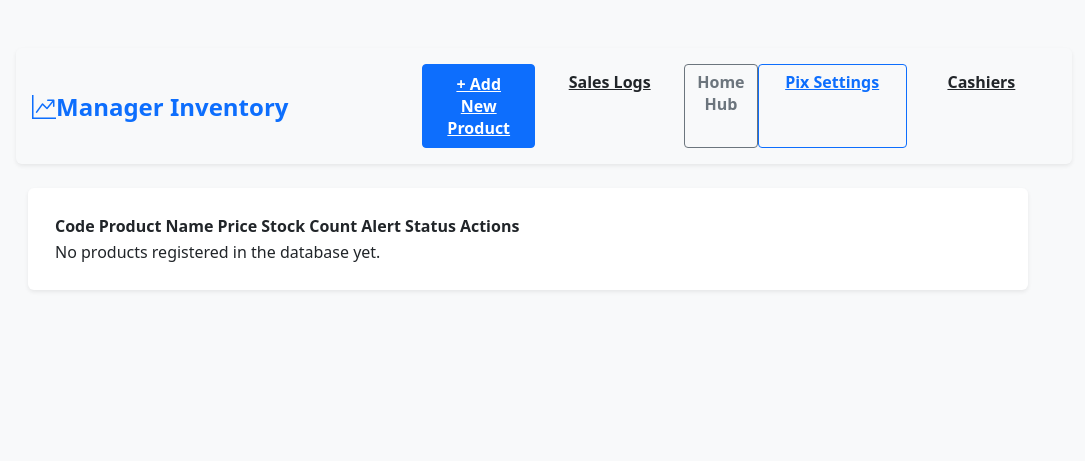
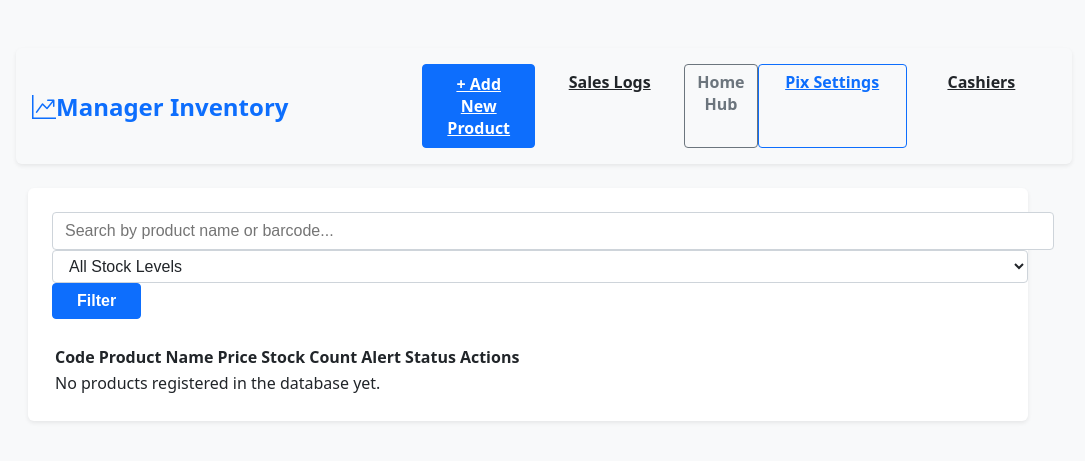
Before and after one commit to danielfreitaslemos/django-shop-inventory, a Django app: page /manager/dashboard/ in a window 1280 px wide. Shown: the top 461 px of the page, without its empty margins (112-1197 px from the left). Run offline with Django 4.2, Linux system fonts and the light colour scheme; the visitor is signed in with stand-in values (Sample User, id 1); data that the repository does not hold is empty.

Commit message:
Feature: Added search, stock level, and date filter bars to manager dashboards

```diff
--- a/inventory/templates/shop/manager_dashboard.html
+++ b/inventory/templates/shop/manager_dashboard.html
@@ -21,6 +21,26 @@
 
         <!-- Inventory Table Card -->
         <div class="card border-0 shadow-sm p-4 bg-white">
+            <!-- Search & Stock Filter Bar -->
+            <form method="GET" action="" class="row g-2 mb-4">
+                <div class="col-md-6">
+                    <input type="text" name="q" class="form-control" placeholder="Search by product name or barcode..." value="{{ search_query }}">
+                </div>
+                <div class="col-md-3">
+                    <select name="stock" class="form-control">
+                        <option value="">All Stock Levels</option>
+                        <option value="low" {% if stock_filter == 'low' %}selected{% endif %}>Low Stock Only</option>
+                        <option value="healthy" {% if stock_filter == 'healthy' %}selected{% endif %}>Healthy Stock</option>
+                    </select>
+                </div>
+                <div class="col-md-3 d-flex gap-2">
+                    <button type="submit" class="btn btn-primary w-100 fw-bold">Filter</button>
+                    {% if search_query or stock_filter %}
+                        <a href="{% url 'manager_dashboard' %}" class="btn btn-outline-secondary">Reset</a>
+                    {% endif %}
+                </div>
+            </form>
+
             <div class="table-responsive">
                 <table class="table table-hover align-middle mb-0">
                     <thead class="table-light">
--- a/inventory/views.py
+++ b/inventory/views.py
@@ -2,6 +2,7 @@ from django.contrib.auth import authenticate, login, logout
 from django.contrib.auth.decorators import login_required
 from django.contrib.auth.models import User
 from django.shortcuts import get_object_or_404, redirect, render
+from django.db.models import Q
 
 from .models import PixConfig, Product, SaleLog
 from .pix_utils import generate_pix_payload, generate_pix_svg
@@ -114,14 +115,29 @@ def product_lookup(request):
 
 
 def sales_history(request):
-    # Fetch all logs, ordered by newest transaction first
     logs = SaleLog.objects.all().order_by("-timestamp")
 
-    # Dynamically sum all historical store earnings!
+    # Search & Date Filter Parameters
+    search_query = request.GET.get("q", "").strip()
+    date_filter = request.GET.get("date", "").strip()
+
+    if search_query:
+        logs = logs.filter(
+            Q(product_name__icontains=search_query) | Q(product_code__icontains=search_query)
+        )
+
+    if date_filter:
+        logs = logs.filter(timestamp__date=date_filter)
+
     grand_total_revenue = sum(log.total_price for log in logs)
 
-    context = {"logs": logs, "grand_total": grand_total_revenue}
-    return render(request, "shop/sales_history.html", context)
+    return render(request, "shop/sales_history.html", {
+        "logs": logs,
+        "grand_total": grand_total_revenue,
+        "search_query": search_query,
+        "date_filter": date_filter,
+    })
+
 
 
 def add_product(request):
@@ -144,25 +160,35 @@ def add_product(request):
 
 
 def manager_dashboard(request):
-    # 1. Handle Deletion (The D in CRUD)
-    # If the manager clicks delete, a POST request will pass 'delete_id'
+    threshold = 5
+
     if request.method == "POST" and "delete_id" in request.POST:
-        product_id = request.POST.get("delete_id")
-        product_to_delete = get_object_or_404(Product, id=product_id)
-        product_to_delete.delete()  # Permanently drops the row from the database!
-        return redirect("manager_dashboard")  # Refresh the page to show it's gone
+        product_to_delete = get_object_or_404(Product, id=request.POST.get("delete_id"))
+        product_to_delete.delete()
+        return redirect("manager_dashboard")
 
-    # 2. Fetch all products to display on the dashboard
-    all_products = Product.objects.all()
+    products = Product.objects.all().order_by("name")
 
-    # 3. Define what "Low Stock" means (e.g., fewer than 5 units remaining)
-    LOW_STOCK_THRESHOLD = 5
+    # Search & Filter Parameters
+    search_query = request.GET.get("q", "").strip()
+    stock_filter = request.GET.get("stock", "")
 
-    context = {
-        "products": all_products,
-        "threshold": LOW_STOCK_THRESHOLD,
-    }
-    return render(request, "shop/manager_dashboard.html", context)
+    if search_query:
+        products = products.filter(
+            Q(name__icontains=search_query) | Q(product_code__icontains=search_query)
+        )
+
+    if stock_filter == "low":
+        products = products.filter(stock_count__lte=threshold)
+    elif stock_filter == "healthy":
+        products = products.filter(stock_count__gt=threshold)
+
+    return render(request, "shop/manager_dashboard.html", {
+        "products": products,
+        "threshold": threshold,
+        "search_query": search_query,
+        "stock_filter": stock_filter,
+    })
 
 
 # EDIT VIEW
```
Also changed, not shown: inventory/templates/shop/sales_history.html (+16 -0 lines).
